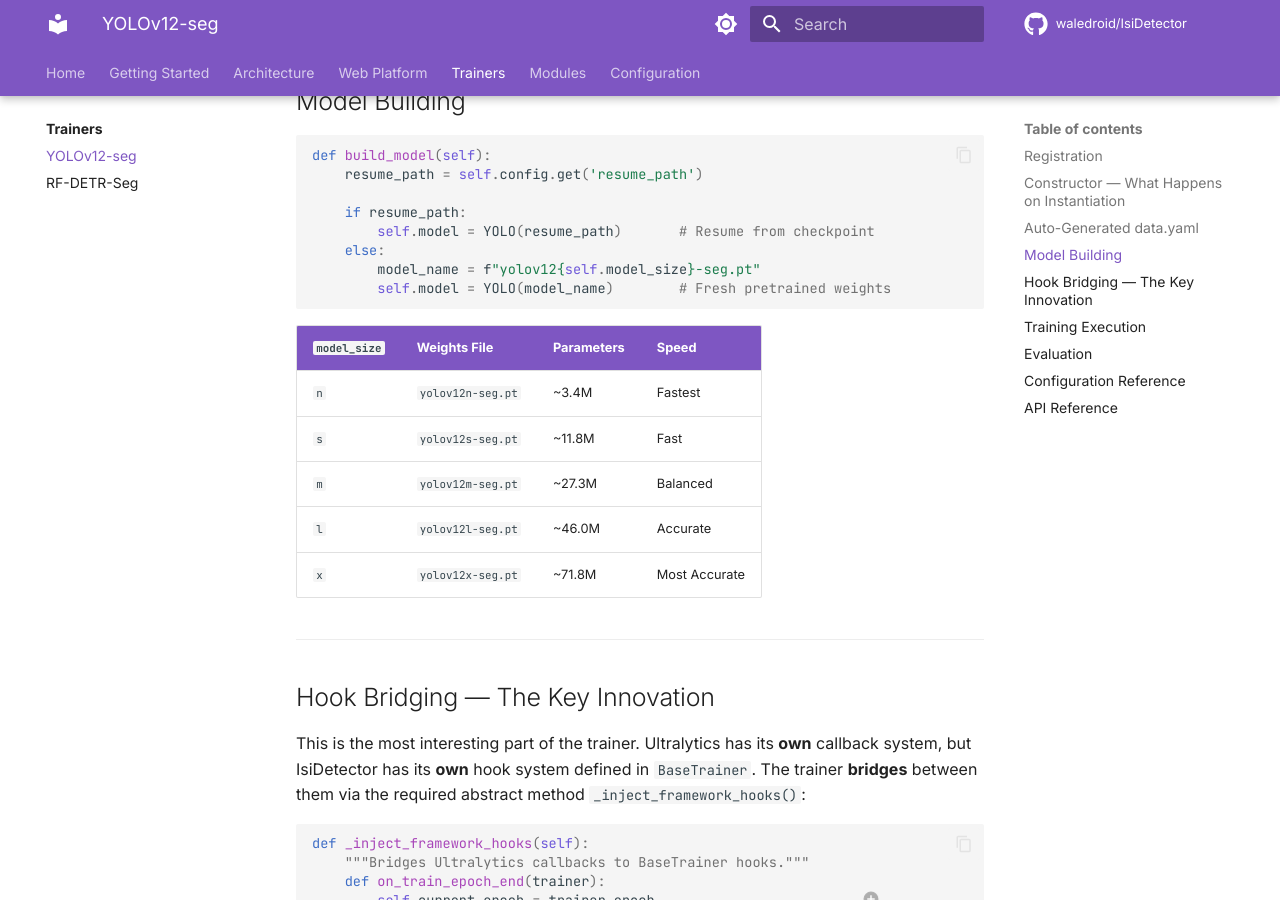
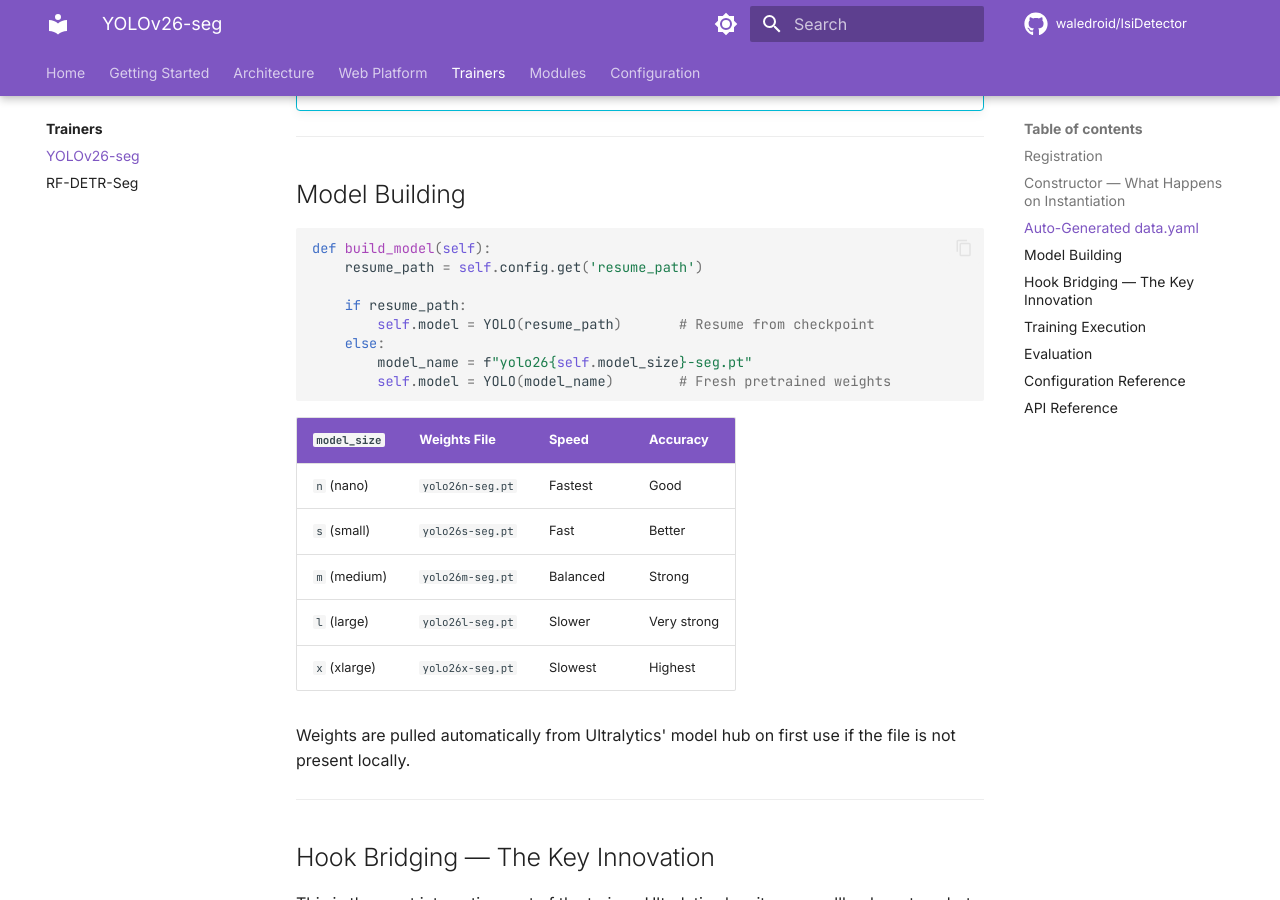
Before and after one commit to waledroid/IsiDetector, an MkDocs documentation site: the page built from docs/trainers/yolo.md, in a window 1280 px wide and 900 px high, scrolled down 1495 px. Built offline with MkDocs 1.6.1 and Material for MkDocs 9.7.7, drawn with Linux system fonts in a browser that asks for light colours; comment, search, counter and statistics services are not loaded; some of the changed text lies outside the part shown.

Commit message:
Correct stale YOLOv12 references to YOLOv26
The project's YOLO trainer loads yolo26{size}-seg.pt (NMS-free variant)
but the docs and one docstring still referenced the earlier YOLOv12
iteration. Nothing functional changes — just the user-facing text.

- docs/index.md: hero blurb + card + project structure comment
- docs/trainers/yolo.md: title, intro (note NMS-free behaviour),
  weights-file examples, size table (remove invented param counts)
- docs/web-app/functionalities.md: Mode 1 description
- docs/getting-started.md: dataset-format heading
- docs/inference/onnx.md: already covers post-NMS YOLO correctly
- mkdocs.yml: nav label
- src/training/trainers/yolo.py: class docstring

Co-Authored-By: Claude Opus 4.6 (1M context) <noreply@anthropic.com>

````diff
--- a/docs/trainers/yolo.md
+++ b/docs/trainers/yolo.md
@@ -1,6 +1,8 @@
-# YOLOv12-seg Trainer
+# YOLOv26-seg Trainer
 
-The `YOLOTrainer` wraps Ultralytics' YOLOv12 segmentation engine into the modular `BaseTrainer` interface. It handles model initialisation, dataset configuration, hook bridging, and the full train/eval/export cycle.
+The `YOLOTrainer` wraps Ultralytics' YOLOv26 segmentation engine into the modular `BaseTrainer` interface. It handles model initialisation, dataset configuration, hook bridging, and the full train/eval/export cycle.
+
+YOLOv26 is the NMS-free variant: it uses one-to-one label assignment during training so the ONNX export at inference time emits top-K post-filtered detections directly, with no `cv2.dnn.NMSBoxes` step required downstream.
 
 :material-file-code: **Source**: `src/training/trainers/yolo.py`
 :material-tag: **Registry Names**: `"yolo"`, `"yolov26"`
@@ -31,7 +33,7 @@ def __init__(self, config: dict):
 ```
 
 1. Calls `BaseTrainer.__init__()` which creates output dirs, initialises state vars, and attaches hooks
-2. Model size determines which pretrained weights to load (`yolov12n-seg.pt`, `yolov12m-seg.pt`, etc.)
+2. Model size determines which pretrained weights to load (`yolo26n-seg.pt`, `yolo26m-seg.pt`, etc.)
 3. Immediately checks for / generates the `data.yaml` that YOLO requires
 
 ---
@@ -77,17 +79,19 @@ def build_model(self):
     if resume_path:
         self.model = YOLO(resume_path)       # Resume from checkpoint
     else:
-        model_name = f"yolov12{self.model_size}-seg.pt"
+        model_name = f"yolo26{self.model_size}-seg.pt"
         self.model = YOLO(model_name)        # Fresh pretrained weights
 ```
 
-| `model_size` | Weights File | Parameters | Speed |
+| `model_size` | Weights File | Speed | Accuracy |
 |---|---|---|---|
-| `n` | `yolov12n-seg.pt` | ~3.4M | Fastest |
-| `s` | `yolov12s-seg.pt` | ~11.8M | Fast |
-| `m` | `yolov12m-seg.pt` | ~27.3M | Balanced |
-| `l` | `yolov12l-seg.pt` | ~46.0M | Accurate |
-| `x` | `yolov12x-seg.pt` | ~71.8M | Most Accurate |
+| `n` (nano) | `yolo26n-seg.pt` | Fastest | Good |
+| `s` (small) | `yolo26s-seg.pt` | Fast | Better |
+| `m` (medium) | `yolo26m-seg.pt` | Balanced | Strong |
+| `l` (large) | `yolo26l-seg.pt` | Slower | Very strong |
+| `x` (xlarge) | `yolo26x-seg.pt` | Slowest | Highest |
+
+Weights are pulled automatically from Ultralytics' model hub on first use if the file is not present locally.
 
 ---
 
--- a/mkdocs.yml
+++ b/mkdocs.yml
@@ -119,7 +119,7 @@ nav:
     - Functionalities: web-app/functionalities.md
   - Trainers:
     - trainers/index.md
-    - YOLOv12-seg: trainers/yolo.md
+    - YOLOv26-seg: trainers/yolo.md
     - RF-DETR-Seg: trainers/rfdetr.md
   - Modules:
     - modules/index.md
````
Also changed, not shown: docs/getting-started.md (+1 -1 lines), docs/index.md (+3 -3 lines), docs/web-app/functionalities.md (+1 -1 lines), 1 other file.
